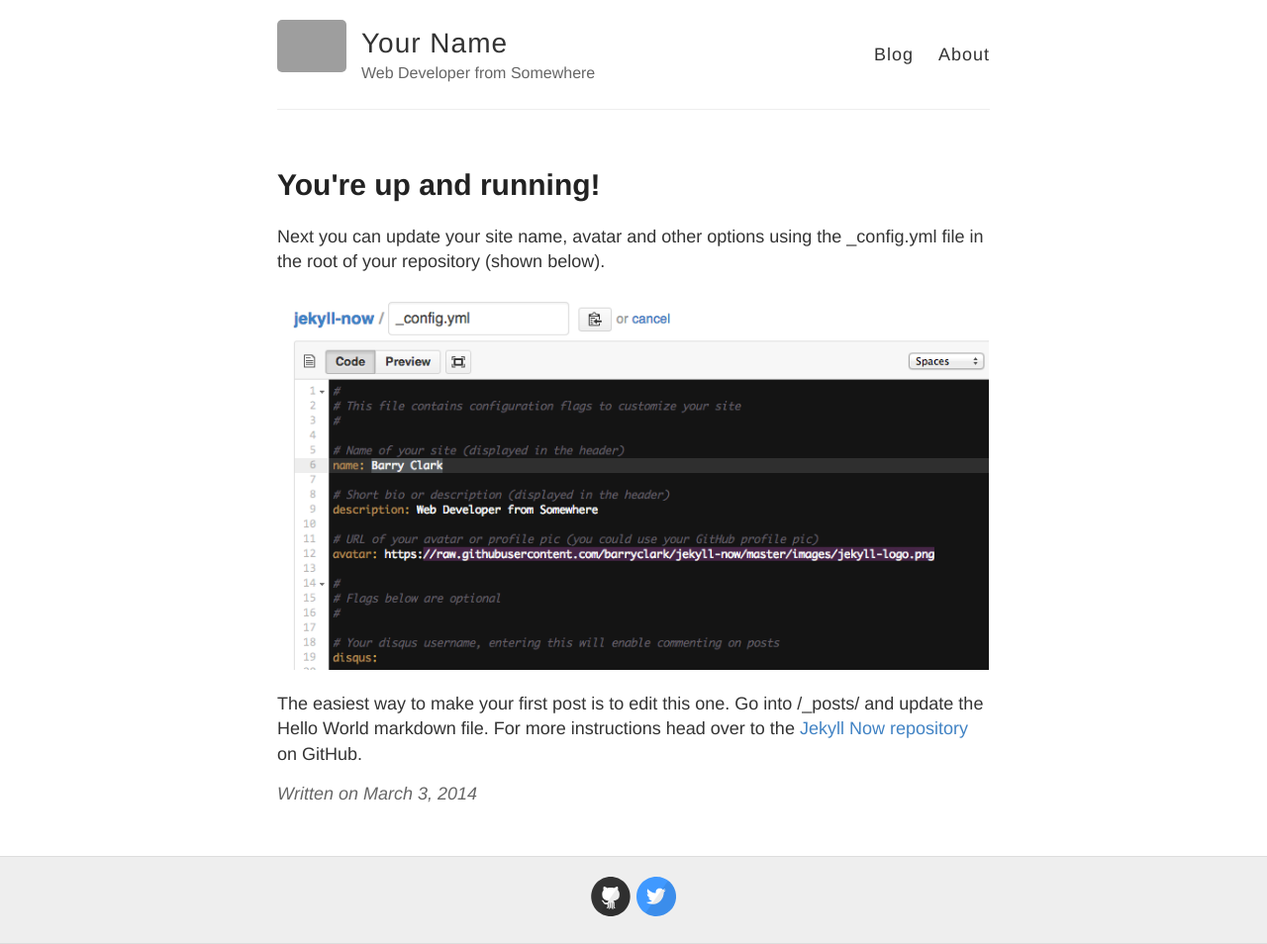
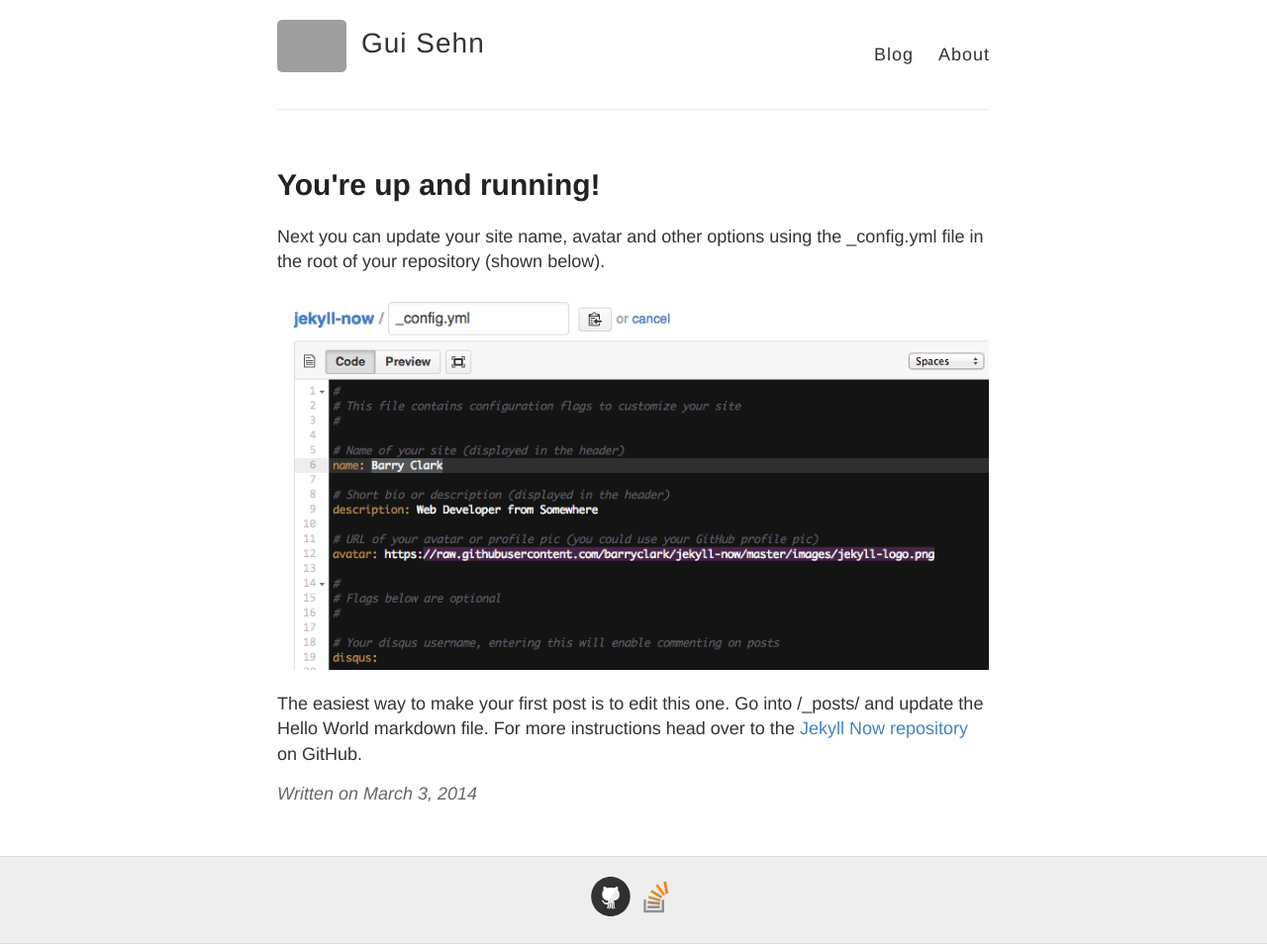
Before and after one commit to guisehn/guisehn.com, a Jekyll site: the page built from _posts/2014-3-3-Hello-World.md, in a window 1280 px wide. Shown: the whole page at 99% size. Built offline with Jekyll 4.4.1, drawn with Linux system fonts in a browser that asks for light colours; grey boxes are pictures that could not be loaded.

Commit message:
Update _config.yml

```diff
--- a/_config.yml
+++ b/_config.yml
@@ -3,10 +3,10 @@
 #
 
 # Name of your site (displayed in the header)
-name: Your Name
+name: Gui Sehn
 
 # Short bio or description (displayed in the header)
-description: Web Developer from Somewhere
+description:
 
 # URL of your avatar or profile pic (you could use your GitHub profile pic)
 avatar: https://raw.githubusercontent.com/barryclark/jekyll-now/master/images/jekyll-logo.png
@@ -21,13 +21,13 @@ footer-links:
   email:
   facebook:
   flickr:
-  github: barryclark/jekyll-now
+  github: guisehn
   instagram:
   linkedin:
   pinterest:
   rss: # just type anything here for a working RSS icon
-  twitter: jekyllrb
-  stackoverflow: # your stackoverflow profile, e.g. "users/50476/bart-kiers"
+  twitter:
+  stackoverflow: https://stackoverflow.com/users/1443358/guilherme-sehn
   youtube: # channel/<your_long_string> or user/<user-name>
   googleplus: # anything in your profile username that comes after plus.google.com/
 
```
